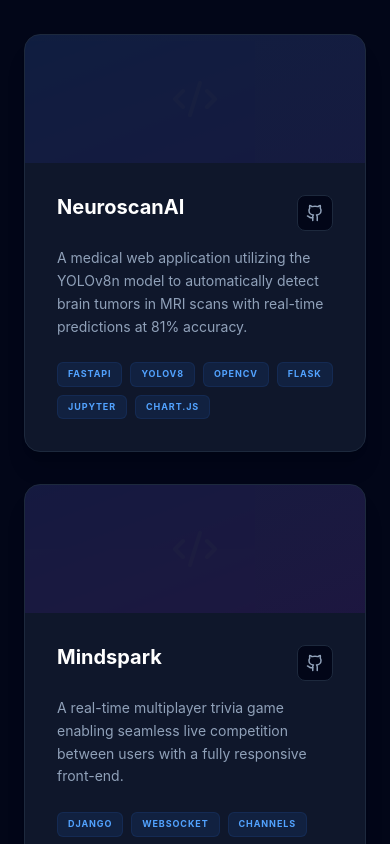
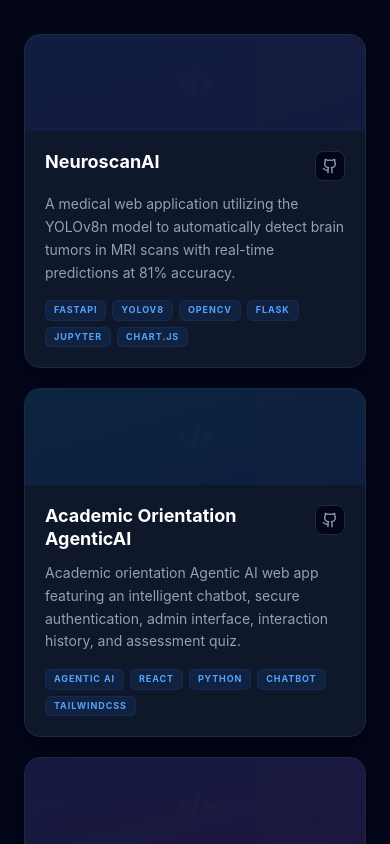
Before and after one commit to YassirB808/My-Portfolio-YB, a React (Vite) app: page / in a window 390 px wide. Shown: the part 5040-5884 px from the top of the page. Built offline with nearby package versions, Linux system fonts and the light colour scheme.

Commit message:
feat: add Academic Orientation and Xpenses projects, update Gestion Reparation link, refine mobile layout

```diff
--- a/src/components/Projects.jsx
+++ b/src/components/Projects.jsx
@@ -12,6 +12,13 @@ const Projects = () => {
       techStack: ["FastAPI", "YOLOv8", "OpenCV", "Flask", "Jupyter", "Chart.js"],
       githubLink: "https://github.com/YassirB808",
       color: "from-blue-600 to-indigo-600"
+    },
+    {
+      title: "Academic Orientation AgenticAI",
+      description: t.projects.items.academicOrientation,
+      techStack: ["Agentic AI", "React", "Python", "Chatbot", "TailwindCSS"],
+      githubLink: "https://www.linkedin.com/feed/update/urn:li:activity:7464358772405235713/",
+      color: "from-sky-500 to-blue-600"
     },
     {
       title: "Mindspark",
@@ -31,8 +38,15 @@ const Projects = () => {
       title: "Gestion Réparation",
       description: t.projects.items.gestionReparation,
       techStack: ["Java", "JSP", "Servlets", "HTML/CSS", "JavaScript"],
-      githubLink: "https://github.com/YassirB808/gestion_reparation",
+      githubLink: "https://www.linkedin.com/feed/update/urn:li:activity:7464694372853301248/",
       color: "from-teal-500 to-cyan-500"
+    },
+    {
+      title: "Xpenses",
+      description: t.projects.items.xpenses,
+      techStack: ["Flutter", "Dart", "Firebase", "Hive", "OpenAI"],
+      githubLink: "https://github.com/ZikoKai/xpenses",
+      color: "from-pink-500 to-rose-600"
     },
     {
       title: "Projet PHP - Page INSEA",
@@ -93,7 +107,7 @@ const Projects = () => {
           <motion.h3 variants={fadeInUp} transition={{ delay: 0.05 }} className="text-4xl md:text-5xl font-bold text-white leading-tight">{t.projects.title}</motion.h3>
         </motion.div>
 
-        <div className="grid grid-cols-1 md:grid-cols-2 lg:grid-cols-3 gap-8">
+        <div className="grid grid-cols-1 md:grid-cols-2 lg:grid-cols-3 gap-5 md:gap-8">
           {projectsData.map((project, index) => (
             <motion.div
               key={index}
@@ -111,35 +125,35 @@ const Projects = () => {
               whileHover={cardHover}
               className="group relative bg-slate-900 border border-slate-800 rounded-2xl overflow-hidden hover:border-blue-500/30 transition-colors duration-300 shadow-xl"
             >
-              <div className={`h-32 bg-gradient-to-br ${project.color} opacity-10 group-hover:opacity-20 transition-all duration-500 flex items-center justify-center`}>
-                <Code2 size={48} className="text-white opacity-20 group-hover:scale-110 transition-transform duration-500" />
+              <div className={`h-24 sm:h-32 bg-gradient-to-br ${project.color} opacity-10 group-hover:opacity-20 transition-all duration-500 flex items-center justify-center`}>
+                <Code2 className="text-white opacity-20 group-hover:scale-110 transition-transform duration-500 w-9 h-9 sm:w-12 sm:h-12" />
               </div>
 
-              <div className="p-8">
-                <div className="flex justify-between items-start mb-4">
-                  <h4 className="text-xl font-bold text-white group-hover:text-blue-400 transition-colors leading-tight duration-300">{project.title}</h4>
+              <div className="p-5 sm:p-8">
+                <div className="flex justify-between items-start mb-3 sm:mb-4 gap-2">
+                  <h4 className="text-lg sm:text-xl font-bold text-white group-hover:text-blue-400 transition-colors leading-tight duration-300">{project.title}</h4>
                   <div className="flex gap-2">
                     <motion.a
                         href={project.githubLink}
                         target="_blank"
                         rel="noreferrer"
                         whileHover={{ scale: 1.1 }}
-                        className="text-slate-400 hover:text-white bg-slate-950 p-2 rounded-lg border border-slate-800 hover:border-blue-500/30 transition-all"
+                        className="text-slate-400 hover:text-white bg-slate-950 p-1.5 sm:p-2 rounded-lg border border-slate-800 hover:border-blue-500/30 transition-all flex-shrink-0"
                     >
-                      <Github size={18} />
+                      <Github size={16} className="sm:w-[18px] sm:h-[18px]" />
                     </motion.a>
                   </div>
                 </div>
 
-                <p className="text-slate-400 text-sm mb-6 leading-relaxed">
+                <p className="text-slate-400 text-sm mb-4 sm:mb-6 leading-relaxed line-clamp-4 sm:line-clamp-none">
                   {project.description}
                 </p>
 
-                <div className="flex flex-wrap gap-2">
+                <div className="flex flex-wrap gap-1.5 sm:gap-2">
                   {project.techStack.map((tech, techIndex) => (
                     <span
                         key={techIndex}
-                        className="text-[9px] font-bold text-blue-400 bg-blue-500/10 px-2.5 py-1 rounded-md uppercase tracking-widest border border-blue-500/10 group-hover:border-blue-500/30 transition-colors duration-300"
+                        className="text-[9px] font-bold text-blue-400 bg-blue-500/10 px-2 py-0.5 sm:px-2.5 sm:py-1 rounded-md uppercase tracking-widest border border-blue-500/10 group-hover:border-blue-500/30 transition-colors duration-300"
                     >
                       {tech}
                     </span>
--- a/src/constants/translations.js
+++ b/src/constants/translations.js
@@ -76,6 +76,8 @@ export const translations = {
         portfolioInsea: "My professional developer portfolio website showcasing my engineering projects, skills, education, and experiences.",
         gestionReparation: "An OOP module final project for repair management built with Java, JSP, Servlets, HTML, CSS, and JavaScript.",
         projetPhpInsea: "A PHP-based web application designed as a new portal/page for INSEA University.",
+        academicOrientation: "Academic orientation Agentic AI web app featuring an intelligent chatbot, secure authentication, admin interface, interaction history, and assessment quiz.",
+        xpenses: "Personal finance management mobile app developed with Flutter/Riverpod. Features budgets, offline sync with Hive, and financial analysis via OpenAI.",
         aqi: "Air quality monitoring application providing real-time environmental data visualization.",
         handwritten: "Machine learning model for character recognition utilizing advanced neural network architectures.",
       }
@@ -209,6 +211,8 @@ export const translations = {
         portfolioInsea: "Mon site web de portfolio professionnel présentant mes projets d'ingénierie, mes compétences, mon éducation et mes expériences.",
         gestionReparation: "Projet de fin de module 'POO' de gestion de réparation développé avec Java, JSP, Servlet, HTML, CSS et JavaScript.",
         projetPhpInsea: "Une application web en PHP conçue comme un nouveau portail/page web pour l'université INSEA.",
+        academicOrientation: "Application web d'orientation académique (Agentic AI) intégrant un chatbot intelligent, authentification sécurisée, interface admin, historique et quiz d'évaluation.",
+        xpenses: "Application mobile de gestion de finances personnelles développée avec Flutter/Riverpod, avec budgets, synchronisation hors ligne Hive et conseils financiers IA (OpenAI).",
         aqi: "Application de surveillance de la qualité de l'air fournissant une visualisation des données environnementales en temps réel.",
         handwritten: "Modèle d'apprentissage automatique pour la reconnaissance de caractères utilisant des architectures de réseaux neuronaux avancées.",
       }
```
